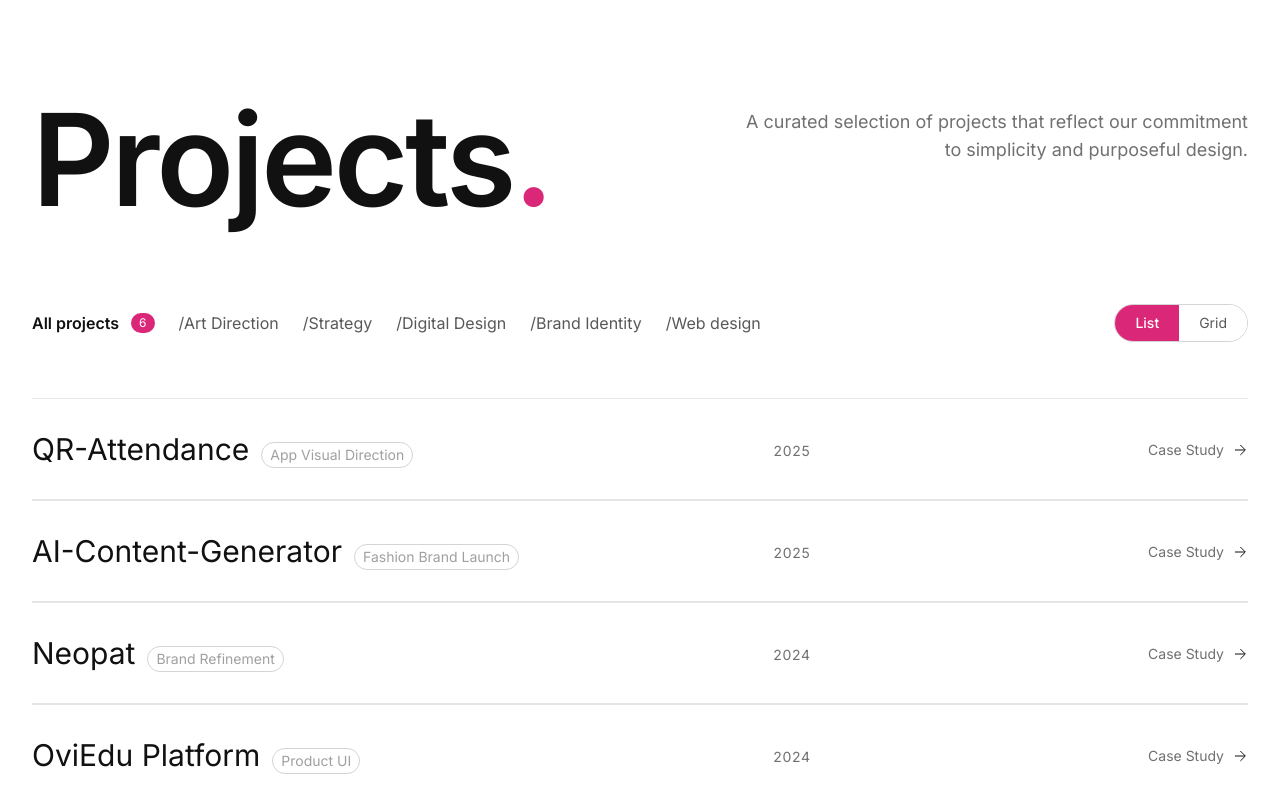
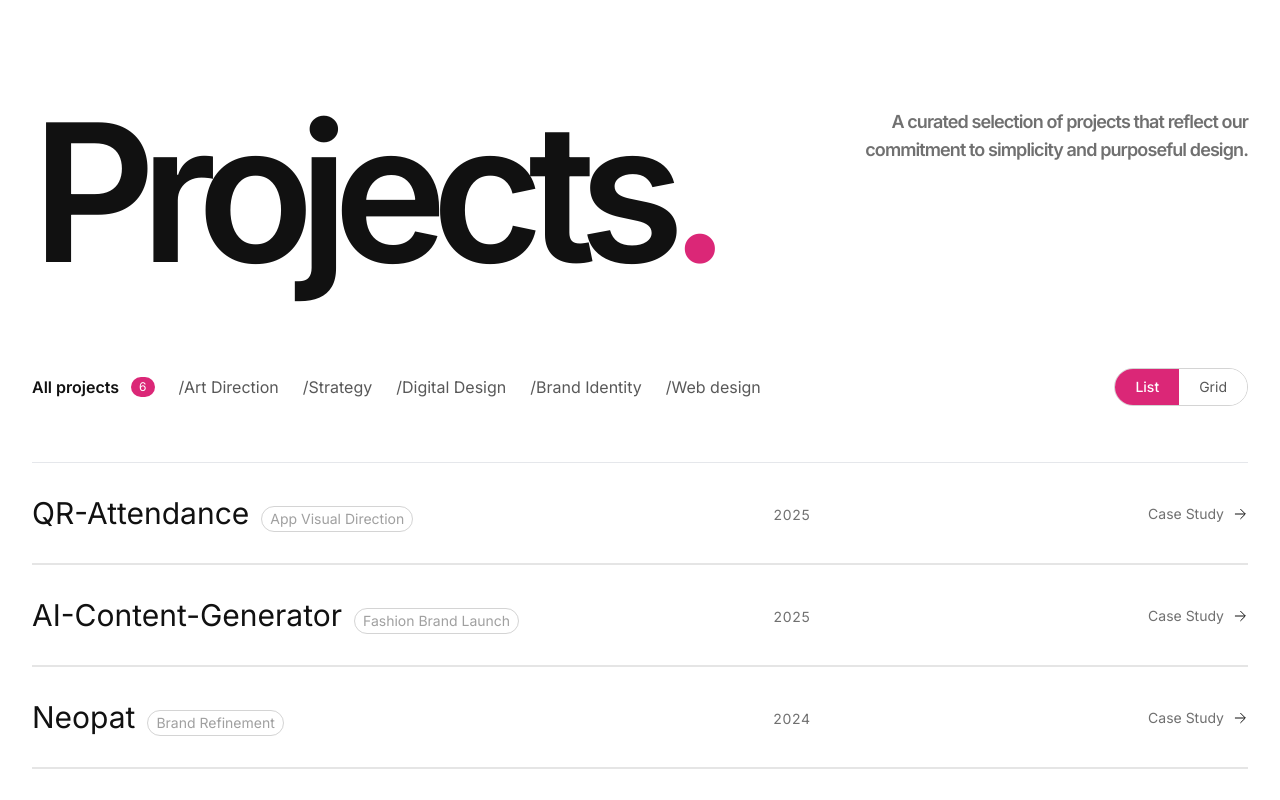
Before and after one commit to zdawan/projects, a React (Create React App) app: page / in a window 1280 px wide. Shown: the top 800 px of the page. Built offline with nearby package versions, Linux system fonts and the light colour scheme; the HTML template or start-up script is replaced by a standard one.

Commit message:
first commit

```diff
--- a/src/pages/Projects.js
+++ b/src/pages/Projects.js
@@ -28,11 +28,11 @@ export default function Projects() {
     <section className="mx-auto max-w-7xl px-8">
       {/* Heading + intro */}
       <div className="pt-16 md:pt-24 pb-10 md:pb-12 grid md:grid-cols-12 md:gap-6 items-start">
-        <h1 className="font-sans text-7xl md:text-9xl font-semibold col-span-6">
+        <h1 className="font-sans font-semibold tracking-[-0.08em] col-span-6 text-[8rem] md:text-[12rem] leading-[1]">
           Projects<span className="align-top text-pink-600">.</span>
         </h1>
         <div className="col-span-6 flex flex-col md:items-end">
-          <p className="mt-6 md:mt-3 max-w-lg text-base md:text-lg text-ink/60 text-left md:text-right">
+          <p className="mt-4 md:mt-3 max-w-md md:max-w-sm  md:text-lg tracking-tighter text-ink/60 text-left font-semibold md:text-right">
             A curated selection of projects that reflect our commitment to
             simplicity and purposeful design.
           </p>
```
